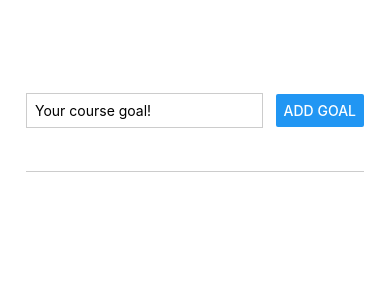
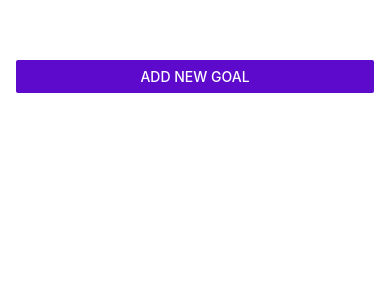
Before and after one commit to MauroHerreraJ/Meals, a React Native app: screen / in a window 390 px wide. Shown: the top 300 px of the page. Built offline with nearby package versions, Linux system fonts and the light colour scheme.

Commit message:
AppTerminada

```diff
--- a/App.js
+++ b/App.js
@@ -1,16 +1,31 @@
 import { useState } from 'react';
-import { StyleSheet, View, FlatList } from 'react-native';
+import { StyleSheet, View, FlatList, Button } from 'react-native';
+import {StatusBar} from "expo-status-bar"
+
+
 import GoalItem from './Components/GoalItems';
 import GoalImput from './Components/GoalInput';
 
 
 export default function App() {
 
-
+  const [modalVisible, setModalIsVisible] =useState(false);
   const [courseGoals, setCourseGoals] = useState ([]);
 
+  function startAddGoalsHandler (){
+    setModalIsVisible (true);
+  };
+
+  function endAddGoalHandler(){
+    setModalIsVisible(false);
+  };
+
   function addGoalHandler(enteredGoalText) {
-    setCourseGoals((currentCourseGoals) =>[...currentCourseGoals,{text: enteredGoalText, id: Math.random().toString()}]);
+    setCourseGoals((currentCourseGoals) =>[
+      ...currentCourseGoals,
+      {text: enteredGoalText, id: Math.random().toString()},
+    ]);
+    endAddGoalHandler();
   }
 
   function deleteGoalHandler(id){
@@ -21,25 +36,34 @@
   };
 
   return (
+    <>
+    <StatusBar style="light"/>
     <View style={styles.appContainer}>
-      <GoalImput onAddGoal={addGoalHandler}/>
+      <Button title='Add New Goal' color= "#5e0acc" onPress={startAddGoalsHandler}/>
+
+      <GoalImput  visible={modalVisible}
+      onAddGoal={addGoalHandler}
+      onCancel={endAddGoalHandler}/>
 
        <View style={styles.goalsContainer}>
-        <FlatList data={courseGoals} renderItem={itemData=>{return <GoalItem text={itemData.item.text} onDeleteItem={deleteGoalHandler}/>;}}
+        <FlatList data={courseGoals} renderItem={itemData=>{return <GoalItem text={itemData.item.text} id={itemData.item.id} onDeleteItem={deleteGoalHandler}/>;}}
         keyExtractor={(item,index) => {return item.id;}}
         alwaysBounceVertical = {false}/>
        </View>
 
     </View>
+    </>
   );
 }
 
 const styles = StyleSheet.create({
 
   appContainer:{
-    padding: 50,
-    paddingHorizontal:26,
+    paddingTop: 60,
+    paddingHorizontal:16,
     flex:1,
+
+
   },
   goalsContainer:{
     flex:5,
--- a/Components/GoalInput.js
+++ b/Components/GoalInput.js
@@ -1,4 +1,4 @@
-import { TextInput,View,Button,StyleSheet } from "react-native";
+import { TextInput,View,Button,StyleSheet, Modal,Image } from "react-native";
 import { useState } from "react";
 
 function GoalImput(props) {
@@ -14,11 +14,30 @@
       }
 
     return (
+  <Modal visible={props.visible} animationType="slide">
     <View style={styles.inputContainer}>
-      <TextInput style={styles.textImput} placeholder='Your course goal!' onChangeText={goalInputHandler} value={enteredGoalText} />
-      <Button title='Add Goal' onPress={addGoalHandler}/>
+      <Image  style={styles.image}source={require("../assets/images/goal.png")}/>
+      <TextInput
+      style={styles.textImput}
+      placeholder='Your course goal!'
+      onChangeText={goalInputHandler}
+      value={enteredGoalText}
+      />
+    <View style={styles.buttonContainer}>
+
+      <View style={styles.button}>
+      <Button title='Add Goal' onPress={addGoalHandler} color="#5e0acc"/>
+      </View>
+
+      <View style={styles.button}>
+        <Button title="Cancel" onPress={props.onCancel} color="#f31282"/>
+      </View>
+
+      </View>
+
     </View>
 
+  </Modal>
     );
 }
 
@@ -28,21 +47,37 @@
 
     inputContainer:{
         flex: 1,
-        flexDirection:"row",
-        justifyContent:"space-between",
+        justifyContent:"center",
         alignItems: "center",
-        marginBottom:16,
-        borderBottomWidth:1,
-        borderBottomColor:"#cccccc"
+        padding:16,
+        backgroundColor: "#311b6b"
 
       },
+
+      image:{
+        width:100,
+        height:100,
+        margin:20,
+      },
+
       textImput:{
         borderWidth: 1,
-        borderColor:"#cccccc",
-        width:"70%",
-        marginRight:8,
-        padding: 8,
+        borderColor:"#e4d0ff",
+        backgroundColor:"#e4d0ff",
+        width:"100%",
+        padding: 12,
+        color:"#120438",
+        borderRadius:6
 
+      },
+      buttonContainer:{
+        marginTop:16,
+        flexDirection:"row"
+
+      },
+      button:{
+        width: 100,
+        marginHorizontal: 8
       }
 
 })
--- a/Components/GoalItems.js
+++ b/Components/GoalItems.js
@@ -1,12 +1,14 @@
 import { StyleSheet,View,Text, Pressable } from "react-native";
 
 function GoalItem(props){
+
     return(
-      <Pressable onPress={props.onDeleteItem.bind(this,props.id)}>
-        <View style={styles.goalItem}>
-        <Text style={styles.goalText}>{props.text}</Text>
-        </View>
-      </Pressable>
+      <View style={styles.goalItem}>
+        <Pressable android_ripple={{color:"#dddddd"}} onPress={props.onDeleteItem.bind(this,props.id)}>
+          <Text style={styles.goalText}>{props.text}</Text>
+        </Pressable>
+      </View>
+
     )
 };
 
@@ -15,12 +17,12 @@
  const styles= StyleSheet.create({
     goalItem:{
         margin:8,
-        padding:8,
         borderRadius:6,
         backgroundColor: "#5e0acc",
 
       },
       goalText:{
-        color:"white"
+        color:"white",
+        padding:8,
       }
  })
--- a/app.json
+++ b/app.json
@@ -5,6 +5,7 @@
     "version": "1.0.0",
     "orientation": "portrait",
     "icon": "./assets/icon.png",
+    "backgroundColor":"#1e085a",
     "userInterfaceStyle": "light",
     "splash": {
       "image": "./assets/splash.png",
```
Also changed, not shown: assets/images/goal.png (added).
